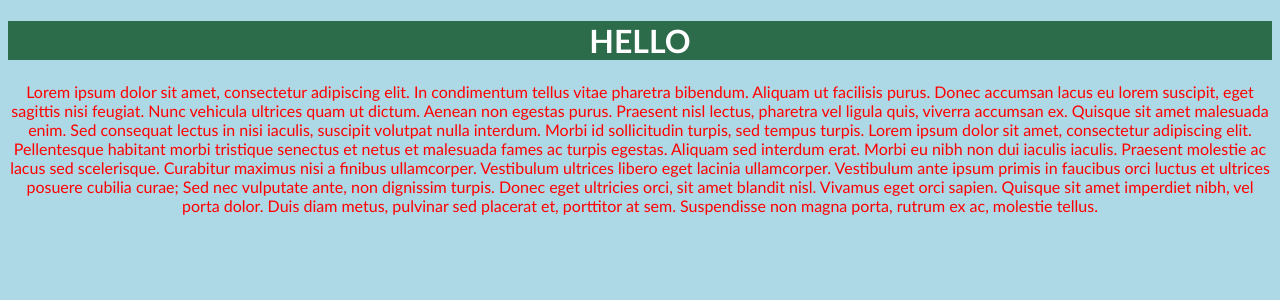
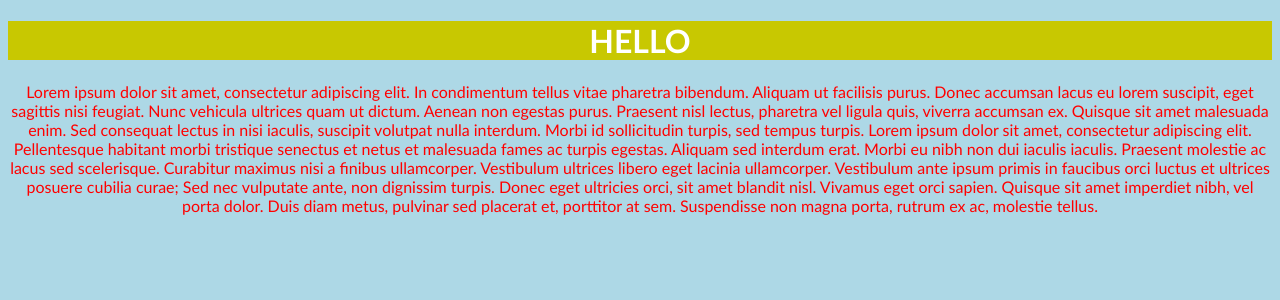
Before and after one commit to justhea/lab2, a PHP site: page / in a window 1280 px wide. Shown: the top 300 px of the page. Run offline with PHP 8.4, Linux system fonts and the light colour scheme.

Commit message:
Lesson 3.1 Background Color

```diff
--- a/index.html
+++ b/index.html
@@ -5,7 +5,9 @@
     <link rel="stylesheet" href="style.css">
   </head>
 <body>
-<h1 class="bg-color">HELLO</h1>
+  <div>
+<h1>HELLO</h1>
+</div>
 <P id = "para1">
   Lorem ipsum dolor sit amet, consectetur adipiscing elit. In condimentum tellus vitae pharetra bibendum. Aliquam ut facilisis purus. Donec accumsan lacus eu lorem suscipit, eget sagittis nisi feugiat. Nunc vehicula ultrices quam ut dictum. Aenean non egestas purus. Praesent nisl lectus, pharetra vel ligula quis, viverra accumsan ex. Quisque sit amet malesuada enim. Sed consequat lectus in nisi iaculis, suscipit volutpat nulla interdum. Morbi id sollicitudin turpis, sed tempus turpis. Lorem ipsum dolor sit amet, consectetur adipiscing elit. Pellentesque habitant morbi tristique senectus et netus et malesuada fames ac turpis egestas.
 
--- a/style.css
+++ b/style.css
@@ -24,3 +24,6 @@ body {
   .bg-color{
       background-color: hsl(148, 41%, 30%);
   }
+  div{
+      background: rgb(200,200,1);
+  }
```
